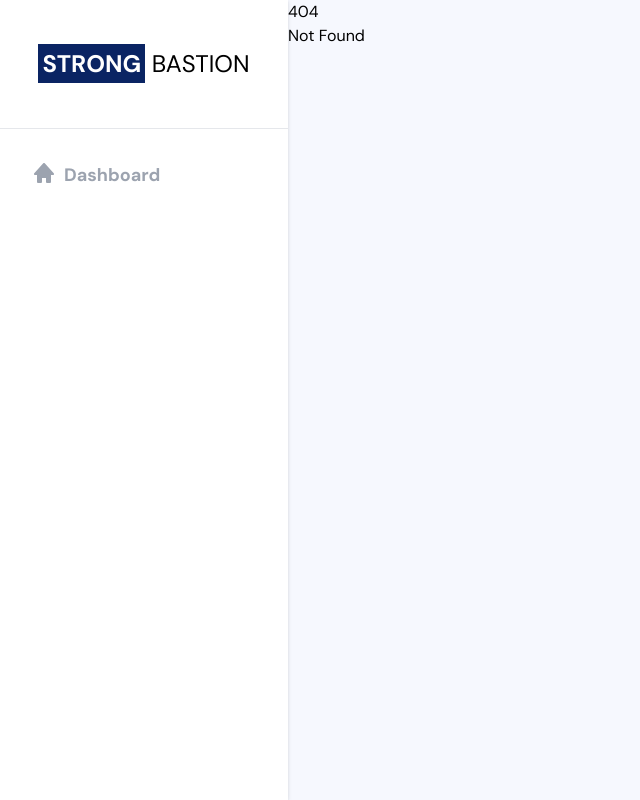
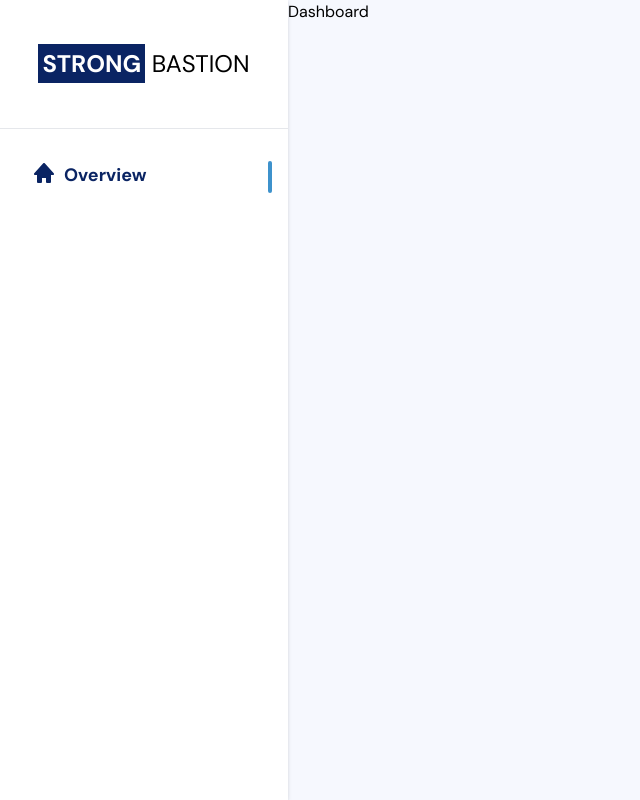
Before and after one commit to liempo/strongbastionco.web.app, a SvelteKit app: page /dashboard/overview in a window 1280 px wide. Before the commit this address had no page. Shown: the whole page, without its empty margins (0-640 px from the left). Built offline with nearby package versions, Linux system fonts and the light colour scheme.

Commit message:
Fix routes

```diff
--- a/src/components/sidebar.svelte
+++ b/src/components/sidebar.svelte
@@ -1,16 +1,8 @@
 <script lang="ts">
 	import Icon from '@/components/icon.svelte'
-	import { onMount } from 'svelte'
-	import type { SidebarItem } from './component.types'
-
-	export let items: SidebarItem[] = [
-		{
-			name: 'Dashboard',
-			icon: 'home',
-			routeId: '/'
-		}
-	]
-	export let routeId: string
+	import type { RouteItem } from '@/types/app.types'
+	export let routeId: string | null
+	export let routeItems: RouteItem[]
 </script>
 
 <div class="bg-white w-72 h-screen drop-shadow">
@@ -22,7 +14,7 @@
 	<div class="bg-gray-200 h-[1px] mb-4" />
 	<!-- Navigation links -->
 	<ul class="text-lg font-semibold">
-		{#each items as item}
+		{#each routeItems as item}
 			<li class="flex justify-between py-4 pl-8 pr-4 align-middle">
 				<div class="flex gap-2">
 					<Icon
--- a/src/routes/+layout.svelte
+++ b/src/routes/+layout.svelte
@@ -1,14 +1,5 @@
 <script>
-	import { page } from '$app/stores'
-	import Sidebar from '@/components/sidebar.svelte'
 	import '../app.css'
 </script>
 
-<div class="flex">
-	<aside class="sticky top-0">
-		<Sidebar routeId={$page.routeId} />
-	</aside>
-	<main class="grow h-screen bg-brand-background">
-		<slot />
-	</main>
-</div>
+<slot />
--- a/src/routes/+page.svelte
+++ b/src/routes/+page.svelte
@@ -1,2 +1,7 @@
 <script lang="ts">
+	import { goto } from '$app/navigation'
+	import { onMount } from 'svelte'
+	onMount(() => {
+		goto('/dashboard/overview')
+	})
 </script>
--- /dev/null
+++ b/src/routes/dashboard/+layout.svelte
@@ -0,0 +1,15 @@
+<script lang="ts">
+	import { page } from '$app/stores'
+	import type { LayoutData } from './$types'
+	import Sidebar from '@/components/sidebar.svelte'
+	export let data: LayoutData
+</script>
+
+<div class="flex">
+	<aside class="sticky top-0">
+		<Sidebar routeId={$page.routeId} routeItems={data.routes} />
+	</aside>
+	<main class="grow h-screen bg-brand-background">
+		<slot />
+	</main>
+</div>
--- /dev/null
+++ b/src/routes/dashboard/+layout.ts
@@ -0,0 +1,13 @@
+import type { LayoutLoad } from './$types'
+
+export const load: LayoutLoad = async () => {
+	return {
+		routes: [
+			{
+				name: 'Overview',
+				icon: 'home',
+				routeId: '/dashboard/overview'
+			}
+		]
+	}
+}
--- /dev/null
+++ b/src/routes/dashboard/overview/+page.svelte
@@ -0,0 +1 @@
+<div>Dashboard</div>
--- a/src/components/component.types.ts
+++ b/src/types/app.types.ts
@@ -1,4 +1,4 @@
-export type SidebarItem = {
+export type RouteItem = {
 	name: string
 	icon: string
 	routeId: string
```
